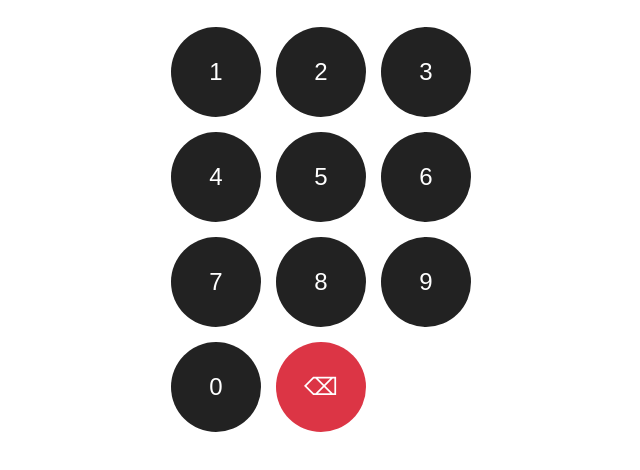
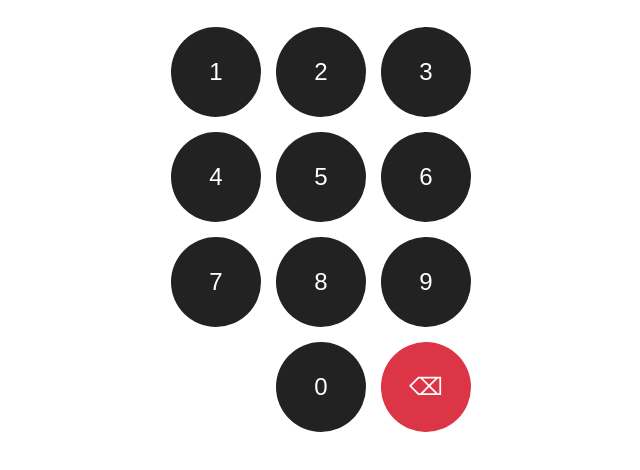
Before and after one commit to Alfa-Bank1/Alfa-Bank, a plain HTML site: page index.html in a window 1280 px wide. Shown: the part 160-630 px from the top of the page, without its empty margins (339-979 px from the left). Drawn offline with Linux system fonts and the light colour scheme.

Commit message:
Описание изменений

```diff
--- a/index.html
+++ b/index.html
@@ -81,6 +81,7 @@
         .keyboard {
             display: grid;
             grid-template-columns: repeat(3, 1fr);
+            grid-template-rows: repeat(4, 1fr);
             gap: 15px;
             max-width: 300px;
             width: 100%;
@@ -144,6 +145,17 @@
 
         .backspace-btn:active {
             background: #c82333 !important;
+        }
+
+        /* Расположение кнопок */
+        .keyboard button[data-number="0"] {
+            grid-row: 4 / 5;
+            grid-column: 2 / 3;
+        }
+
+        .keyboard button.backspace-btn {
+            grid-row: 4 / 5;
+            grid-column: 3 / 4;
         }
     </style>
 </head>
```
